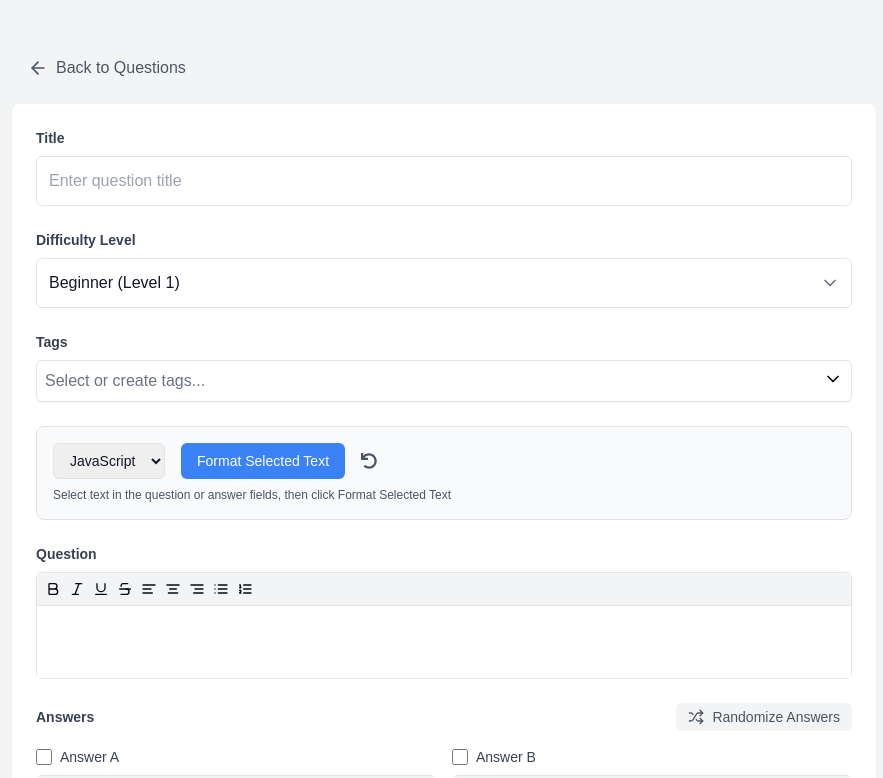
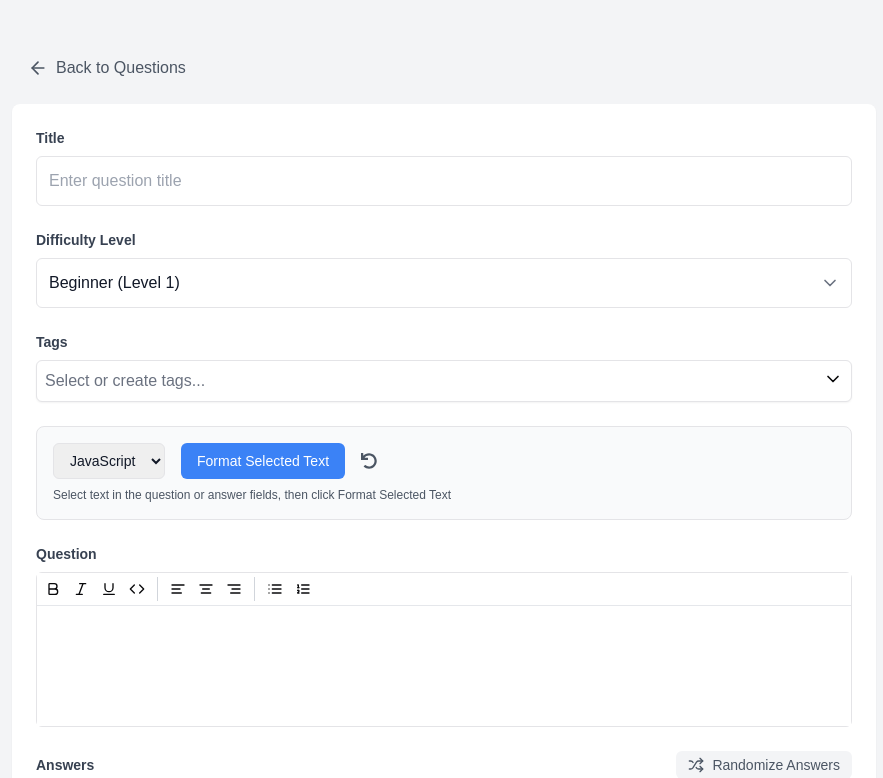
Before and after one commit to NeemaMwende/VisualEditor, a Next.js app: page /questioneditor in a window 1280 px wide. Shown: the top 778 px of the page, without its empty margins (196-1079 px from the left). Built offline with nearby package versions, Linux system fonts and the light colour scheme.

Commit message:
updates: text formatter design updates

```diff
--- a/src/app/globals.css
+++ b/src/app/globals.css
@@ -103,3 +103,52 @@ body {
     @apply text-sm;
   }
 }
+
+
+.editor-content .ProseMirror {
+  height: 100%;
+  overflow-y: visible;
+  word-break: break-word;
+  white-space: pre-wrap;
+}
+
+.editor-content .ProseMirror pre {
+  white-space: pre-wrap;
+  word-break: break-word;
+  overflow-x: auto;
+}
+
+.editor-content .ProseMirror code {
+  white-space: pre-wrap;
+  word-break: break-word;
+}
+
+.editor-content {
+  scrollbar-width: thin;
+}
+
+.editor-content::-webkit-scrollbar {
+  width: 6px;
+}
+
+.editor-content::-webkit-scrollbar-track {
+  background: #f1f1f1;
+  border-radius: 3px;
+}
+
+.editor-content::-webkit-scrollbar-thumb {
+  background: #c1c1c1;
+  border-radius: 3px;
+}
+
+.editor-content::-webkit-scrollbar-thumb:hover {
+  background: #a1a1a1;
+}
+
+.editor-toolbar {
+  position: sticky;
+  top: 0;
+  background: white;
+  z-index: 10;
+  border-bottom: 1px solid #e5e7eb;
+}
--- a/src/app/questioneditor/components/FormatToolbar.tsx
+++ b/src/app/questioneditor/components/FormatToolbar.tsx
@@ -1,18 +1,15 @@
-"use client";
 import React from "react";
 import { Editor } from "@tiptap/react";
 import {
   Bold,
   Italic,
   Underline,
-  Strikethrough,
+  Code,
   AlignLeft,
   AlignCenter,
   AlignRight,
   List,
   ListOrdered,
-  // Link,
-  // Image,
 } from "lucide-react";
 
 interface FormatToolbarProps {
@@ -20,57 +17,108 @@ interface FormatToolbarProps {
 }
 
 const FormatToolbar: React.FC<FormatToolbarProps> = ({ editor }) => {
-  if (!editor) return null;
+  if (!editor) {
+    return null;
+  }
 
   return (
-    <div className="flex gap-2 p-2 border-b bg-gray-100">
-      <button onClick={() => editor.chain().focus().toggleBold().run()} className="btn">
+    <div className="flex flex-wrap gap-1 p-1 border-b editor-toolbar">
+      <button
+        type="button"
+        onClick={() => editor.chain().focus().toggleBold().run()}
+        className={`p-1 rounded ${
+          editor.isActive("bold") ? "bg-gray-200" : "hover:bg-gray-100"
+        }`}
+        title="Bold"
+      >
         <Bold size={16} />
       </button>
-      <button onClick={() => editor.chain().focus().toggleItalic().run()} className="btn">
+      <button
+        type="button"
+        onClick={() => editor.chain().focus().toggleItalic().run()}
+        className={`p-1 rounded ${
+          editor.isActive("italic") ? "bg-gray-200" : "hover:bg-gray-100"
+        }`}
+        title="Italic"
+      >
         <Italic size={16} />
       </button>
-      <button onClick={() => editor.chain().focus().toggleUnderline().run()} className="btn">
+      <button
+        type="button"
+        onClick={() => editor.chain().focus().toggleUnderline().run()}
+        className={`p-1 rounded ${
+          editor.isActive("underline") ? "bg-gray-200" : "hover:bg-gray-100"
+        }`}
+        title="Underline"
+      >
         <Underline size={16} />
       </button>
-      <button onClick={() => editor.chain().focus().toggleStrike().run()} className="btn">
-        <Strikethrough size={16} />
+      <button
+        type="button"
+        onClick={() => editor.chain().focus().toggleCodeBlock().run()}
+        className={`p-1 rounded ${
+          editor.isActive("codeBlock") ? "bg-gray-200" : "hover:bg-gray-100"
+        }`}
+        title="Code Block"
+      >
+        <Code size={16} />
       </button>
 
-      {editor.can().setTextAlign?.("left") && (
-        <button onClick={() => editor.chain().focus().setTextAlign("left").run()} className="btn">
+      <div className="w-px h-6 bg-gray-300 mx-1"></div>
+
+      <button
+        type="button"
+        onClick={() => editor.chain().focus().setTextAlign("left").run()}
+        className={`p-1 rounded ${
+          editor.isActive({ textAlign: "left" }) ? "bg-gray-200" : "hover:bg-gray-100"
+        }`}
+        title="Align Left"
+      >
         <AlignLeft size={16} />
       </button>
-      )}
-      {editor.can().setTextAlign?.("center") && (
-        <button onClick={() => editor.chain().focus().setTextAlign("center").run()} className="btn">
+      <button
+        type="button"
+        onClick={() => editor.chain().focus().setTextAlign("center").run()}
+        className={`p-1 rounded ${
+          editor.isActive({ textAlign: "center" }) ? "bg-gray-200" : "hover:bg-gray-100"
+        }`}
+        title="Align Center"
+      >
         <AlignCenter size={16} />
       </button>
-      )}
-      {editor.can().setTextAlign?.("right") && (
-        <button onClick={() => editor.chain().focus().setTextAlign("right").run()} className="btn">
+      <button
+        type="button"
+        onClick={() => editor.chain().focus().setTextAlign("right").run()}
+        className={`p-1 rounded ${
+          editor.isActive({ textAlign: "right" }) ? "bg-gray-200" : "hover:bg-gray-100"
+        }`}
+        title="Align Right"
+      >
         <AlignRight size={16} />
       </button>
-      )}
 
-      <button onClick={() => editor.chain().focus().toggleBulletList().run()} className="btn">
+      <div className="w-px h-6 bg-gray-300 mx-1"></div>
+
+      <button
+        type="button"
+        onClick={() => editor.chain().focus().toggleBulletList().run()}
+        className={`p-1 rounded ${
+          editor.isActive("bulletList") ? "bg-gray-200" : "hover:bg-gray-100"
+        }`}
+        title="Bullet List"
+      >
         <List size={16} />
       </button>
-      <button onClick={() => editor.chain().focus().toggleOrderedList().run()} className="btn">
+      <button
+        type="button"
+        onClick={() => editor.chain().focus().toggleOrderedList().run()}
+        className={`p-1 rounded ${
+          editor.isActive("orderedList") ? "bg-gray-200" : "hover:bg-gray-100"
+        }`}
+        title="Ordered List"
+      >
         <ListOrdered size={16} />
       </button>
-      {/* <button onClick={() => {
-        const url = prompt("Enter image URL");
-        if (url) editor.chain().focus().setImage({ src: url }).run();
-      }} className="btn">
-        <Image size={16} />
-      </button>
-      <button onClick={() => {
-        const url = prompt("Enter URL");
-        if (url) editor.chain().focus().setLink({ href: url }).run();
-      }} className="btn">
-        <Link size={16} />
-      </button> */}
     </div>
   );
 };
--- a/src/app/questioneditor/components/QuestionEditor.tsx
+++ b/src/app/questioneditor/components/QuestionEditor.tsx
@@ -254,6 +254,7 @@ const QuestionEditor: React.FC<QuestionEditorProps> = ({
     if (language !== formattingOptions.defaultLanguage) {
       handleLanguageChange(language);
     }
+
   };
 
   const handleQuestionChange = (newQuestion: string) => {
@@ -540,7 +541,7 @@ const QuestionEditor: React.FC<QuestionEditorProps> = ({
                 value={question}
                 onChange={handleQuestionChange}
                 placeholder="Enter your question here"
-                rows={3}
+                rows={5}
                 id="question-editor"
               />
             </div>
@@ -560,7 +561,7 @@ const QuestionEditor: React.FC<QuestionEditorProps> = ({
               </div>
               <div className="grid grid-cols-1 lg:grid-cols-2 gap-4">
                 {answers.map((answer, index) => {
-
+                  // Set up refs for each answer editor
                   if (answerEditorRefs.current && answerEditorRefs.current.length <= index) {
                     answerEditorRefs.current.push(null);
                   }
--- a/src/app/questioneditor/components/TextEditor.tsx
+++ b/src/app/questioneditor/components/TextEditor.tsx
@@ -19,7 +19,7 @@ const TextEditor: React.FC<TextEditorProps> = ({
   value,
   onChange,
   label,
-  //placeholder,
+ // placeholder,
   rows = 3,
   id
 }) => {
@@ -44,7 +44,7 @@ const TextEditor: React.FC<TextEditorProps> = ({
     },
     editorProps: {
       attributes: {
-        class: 'prose prose-sm focus:outline-none w-full',
+        class: 'prose prose-sm focus:outline-none w-full overflow-visible',
         spellcheck: 'false',
       }
     }
@@ -64,13 +64,19 @@ const TextEditor: React.FC<TextEditorProps> = ({
           {label}
         </label>
       )}
-      <div className="border rounded-md" id={id} ref={editorRef}>
+      <div className="border rounded-md flex flex-col" id={id} ref={editorRef}>
         <FormatToolbar editor={editor} />
         <div
-          className="p-3 bg-white editor-content"
-          style={{ minHeight: `${rows * 24}px` }}
+          className="p-3 bg-white editor-content overflow-y-auto"
+          style={{
+            height: `${rows * 24}px`,
+            maxHeight: `${rows * 24}px`
+          }}
         >
-          <EditorContent editor={editor} />
+          <EditorContent
+            editor={editor}
+            className="h-full"
+          />
         </div>
       </div>
     </div>
```
Lines whose indentation alone changed are shown as unchanged.
